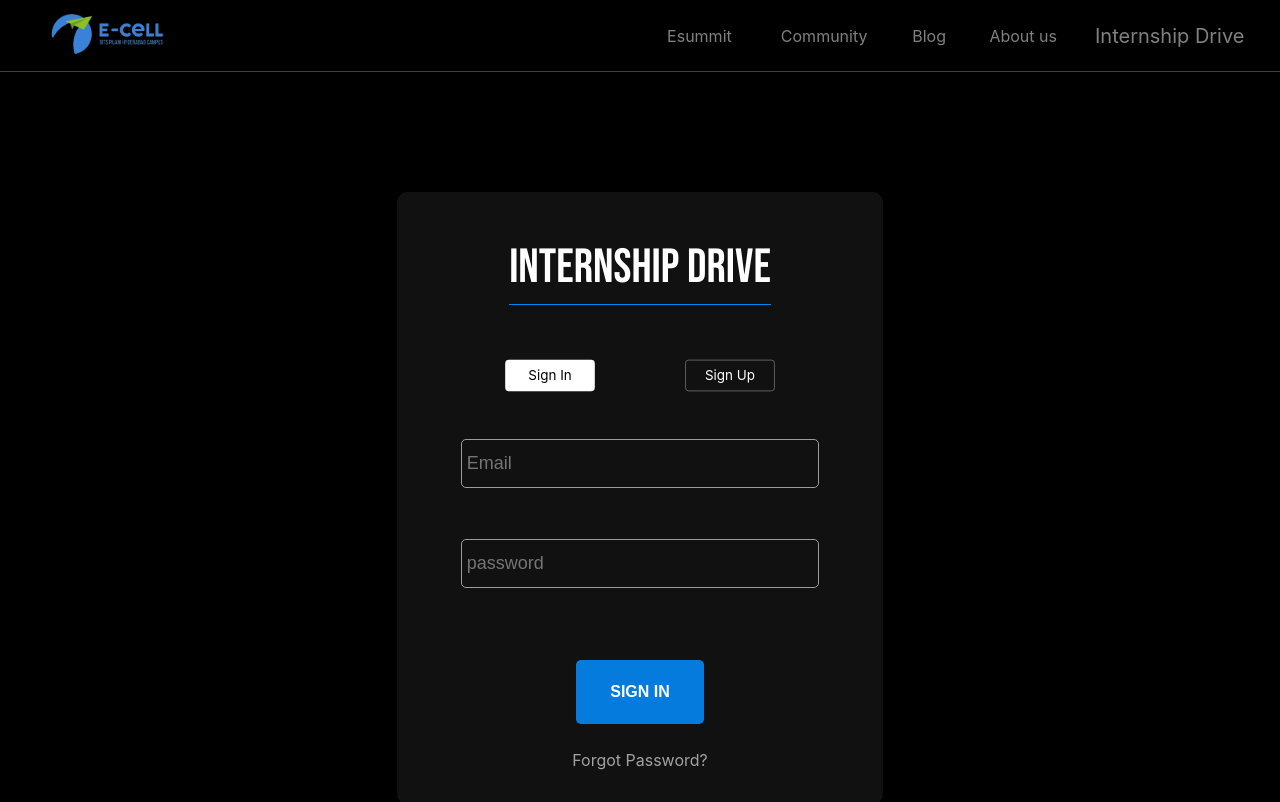
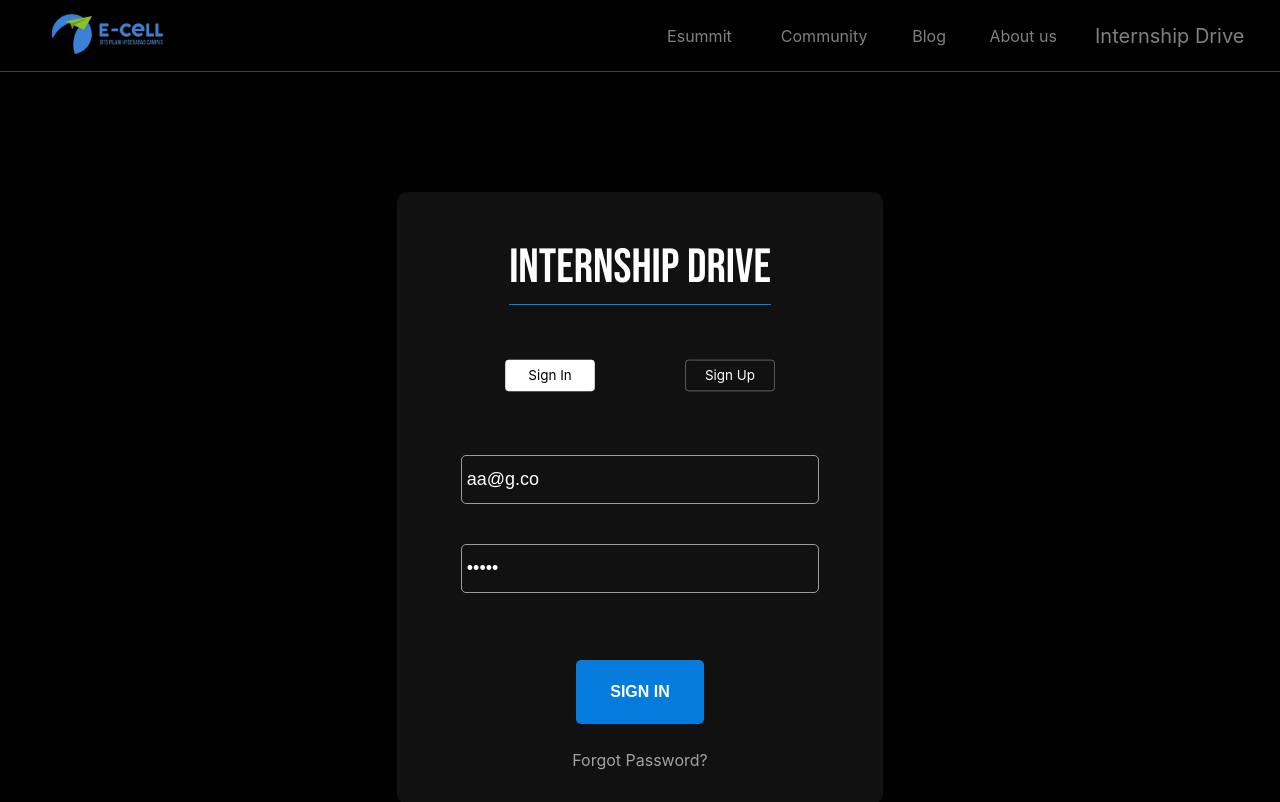
Before and after one commit to e-cell-bphc/Main-Website-new-, a Next.js app: page /id/login in a window 1280 px wide. Shown: the top 802 px of the page. Built offline with nearby package versions, Linux system fonts and the light colour scheme.

Commit message:
Next-auth added: login still doesn't complete

```diff
--- a/components/id/signIn.js
+++ b/components/id/signIn.js
@@ -1,17 +1,69 @@
-import React from "react";
-import styles from "../../styles/id/login.module.css";
-import Link from "next/link";
+import React, { useState } from 'react'
+import styles from '../../styles/id/login.module.css'
+import Link from 'next/link'
+import { signIn } from 'next-auth/react'
+import { useSession } from 'next-auth/react'
+
+import { useRouter } from 'next/router'
 
 function SignIn() {
+  const router = useRouter()
+
+  const [email, setEmail] = useState('aa@g.co')
+  const [password, setPassword] = useState('admin')
+  const [loginError, setLoginError] = useState('')
+
+  const handleSubmit = (event) => {
+    event.preventDefault()
+    // event.stopPropagation()
+
+    console.log('fn called')
+    signIn()
+
+    // signIn('credentials', {
+    //   name: '',
+    //   email,
+    //   password,
+    //   college: '',
+    //   phoneNumber: '',
+    //   callbackUrl: `${window.location.origin}/profile`,
+    //   redirect: true
+    // })
+    //   .then(function (result) {
+    //     console.log('result', result)
+    //     if (result.error !== null) {
+    //       if (result.status === 401) {
+    //         console.log('heeelooo1')
+    //         setLoginError(
+    //           'Your username/password combination was incorrect. Please try again'
+    //         )
+    //       } else {
+    //         console.log('heeeloo2o')
+
+    //         setLoginError(result.error)
+    //       }
+    //     } else {
+    //       console.log('heeelooo3')
+    //       router.push(result.url)
+    //     }
+    //   })
+    //   .catch((error) => {
+    //     console.log(error)
+    //   })
+  }
+
   return (
     <div>
       <div className={styles.inputs}>
         <div className={styles.input}>
+          <h1>{loginError}</h1>
           <input
             type="email"
             className={styles.inputField}
             name="username"
             placeholder="Email"
+            value={email}
+            onChange={(e) => setEmail(e.target.value)}
           />
         </div>
         <div className={styles.input}>
@@ -20,11 +72,20 @@ function SignIn() {
             className={styles.inputField}
             name="pass"
             placeholder="password"
+            value={password}
+            onChange={(e) => setPassword(e.target.value)}
           />
         </div>
       </div>
       <div className={styles.butn}>
-        <button className={styles.btn}>SIGN IN</button>
+        <button
+          className={styles.btn}
+          onClick={(e) => {
+            handleSubmit(e)
+          }}
+        >
+          SIGN IN
+        </button>
       </div>
       <div className={styles.forgot}>
         <Link href="#">
@@ -32,7 +93,7 @@ function SignIn() {
         </Link>
       </div>
     </div>
-  );
+  )
 }
 
-export default SignIn;
+export default SignIn
--- a/package.json
+++ b/package.json
@@ -13,11 +13,13 @@
     "@fortawesome/free-brands-svg-icons": "^5.15.4",
     "@fortawesome/free-solid-svg-icons": "^5.15.4",
     "@fortawesome/react-fontawesome": "^0.1.15",
+    "axios": "^0.26.0",
     "babel-preset-es2015": "^6.24.1",
     "date-fns": "^2.23.0",
     "fs": "0.0.1-security",
     "gray-matter": "^4.0.3",
     "next": "^11.0.1",
+    "next-auth": "^4.2.1",
     "path": "^0.12.7",
     "react": "^17.0.2",
     "react-dom": "^17.0.2",
--- a/pages/_app.js
+++ b/pages/_app.js
@@ -1,54 +1,68 @@
-import "../styles/globals.css";
-import Navbar from "../components/Navbar";
-import Footer from "../components/Footer";
-import Navbar1 from "../components/id/navbarID"
-import { useState, useEffect } from "react";
-import { set } from "date-fns";
+import '../styles/globals.css'
+import Navbar from '../components/Navbar'
+import Footer from '../components/Footer'
+import Navbar1 from '../components/id/navbarID'
+import { useState, useEffect } from 'react'
+import { set } from 'date-fns'
+import { SessionProvider } from 'next-auth/react'
 
-function MyApp({ Component, pageProps }) {
-  const [nav, setNav] = useState(true);
-  const [foot, setFoot] = useState(false);
+function MyApp({ Component, pageProps: { session, ...pageProps } }) {
+  const [nav, setNav] = useState(true)
+  const [foot, setFoot] = useState(false)
   useEffect(() => {
+    if (process.browser) {
+      let params = window.location.pathname
+      console.log(params)
 
-    if (process.browser) {
-      let params = window.location.pathname;
-      console.log(params);
-
-
-      if (params == "/about" || params == "/" || params == "/competitions" || params == "/bpRegisteration" || params == "/commingsoon" || params == "/esummit" || params == "/peer" || params == "/programs" || params == "/404" || params == "/blog/" || params == "/groundreality" || params == "/beyondprofits" || params == "/startupexpo") {
-        setNav(true);
-        setFoot(false);
-        console.log(nav);
+      if (
+        params == '/about' ||
+        params == '/' ||
+        params == '/competitions' ||
+        params == '/bpRegisteration' ||
+        params == '/commingsoon' ||
+        params == '/esummit' ||
+        params == '/peer' ||
+        params == '/programs' ||
+        params == '/404' ||
+        params == '/blog/' ||
+        params == '/groundreality' ||
+        params == '/beyondprofits' ||
+        params == '/startupexpo'
+      ) {
+        setNav(true)
+        setFoot(false)
+        console.log(nav)
       } else if (
-        params == "/id/viewCompany" ||
-        params == "/id/paynow" ||
-        params == "/id/portal" ||
-        params == "/id/profile"
+        params == '/id/viewCompany' ||
+        params == '/id/paynow' ||
+        params == '/id/portal' ||
+        params == '/id/profile'
       ) {
-        setNav(false);
-        setFoot(true);
-        console.log(nav);
-      }
-      else if(params == "/id/paynow") {
-        setNav(false);
-        setFoot(true);
+        setNav(false)
+        setFoot(true)
+        console.log(nav)
+      } else if (params == '/id/paynow') {
+        setNav(false)
+        setFoot(true)
       }
     }
-    console.log(nav);
+    console.log(nav)
   }, [])
 
-// console.log(nav + "hello");
+  // console.log(nav + "hello");
   return (
     <>
-      <div className= {nav? "oldnav":"Navbar"}>
-       {nav ? <Navbar/> : <Navbar1/>}
-      </div>
-      <div className={nav ? "nav0": 'null'}>
-        <Component {...pageProps} />
-      </div>
-      {foot ? null:<Footer />}
+      <SessionProvider session={session}>
+        <div className={nav ? 'oldnav' : 'Navbar'}>
+          {nav ? <Navbar /> : <Navbar1 />}
+        </div>
+        <div className={nav ? 'nav0' : 'null'}>
+          <Component {...pageProps} />
+        </div>
+        {foot ? null : <Footer />}
+      </SessionProvider>
     </>
-  );
+  )
 }
 
-export default MyApp;
+export default MyApp
--- a/pages/api/hello.js
+++ /dev/null
@@ -1,5 +0,0 @@
-// Next.js API route support: https://nextjs.org/docs/api-routes/introduction
-
-export default function handler(req, res) {
-  res.status(200).json({ name: "John Doe" });
-}
--- a/pages/id/portal.js
+++ b/pages/id/portal.js
@@ -33,7 +33,7 @@ export default function Home() {
               <div className={styles.welcome}>Welcome</div>
               <div className={styles.internship}>Internship Drive</div>
               <div className={styles.quote}>
-                lorem ipsum internship drive is an amazing event for you all
+                Internship drive is an amazing event for you all
                 guys{" "}
               </div>
             </div>
```
Also changed, not shown: pages/api/auth/[...nextauth].js (added, +99 -0 lines), pages/api/cards.js (deleted, +0 -53 lines), pages/id/login.js (+10 -11 lines), .prettierrc.json (added), 2 other files (tests, documents, lock files or other folders).
